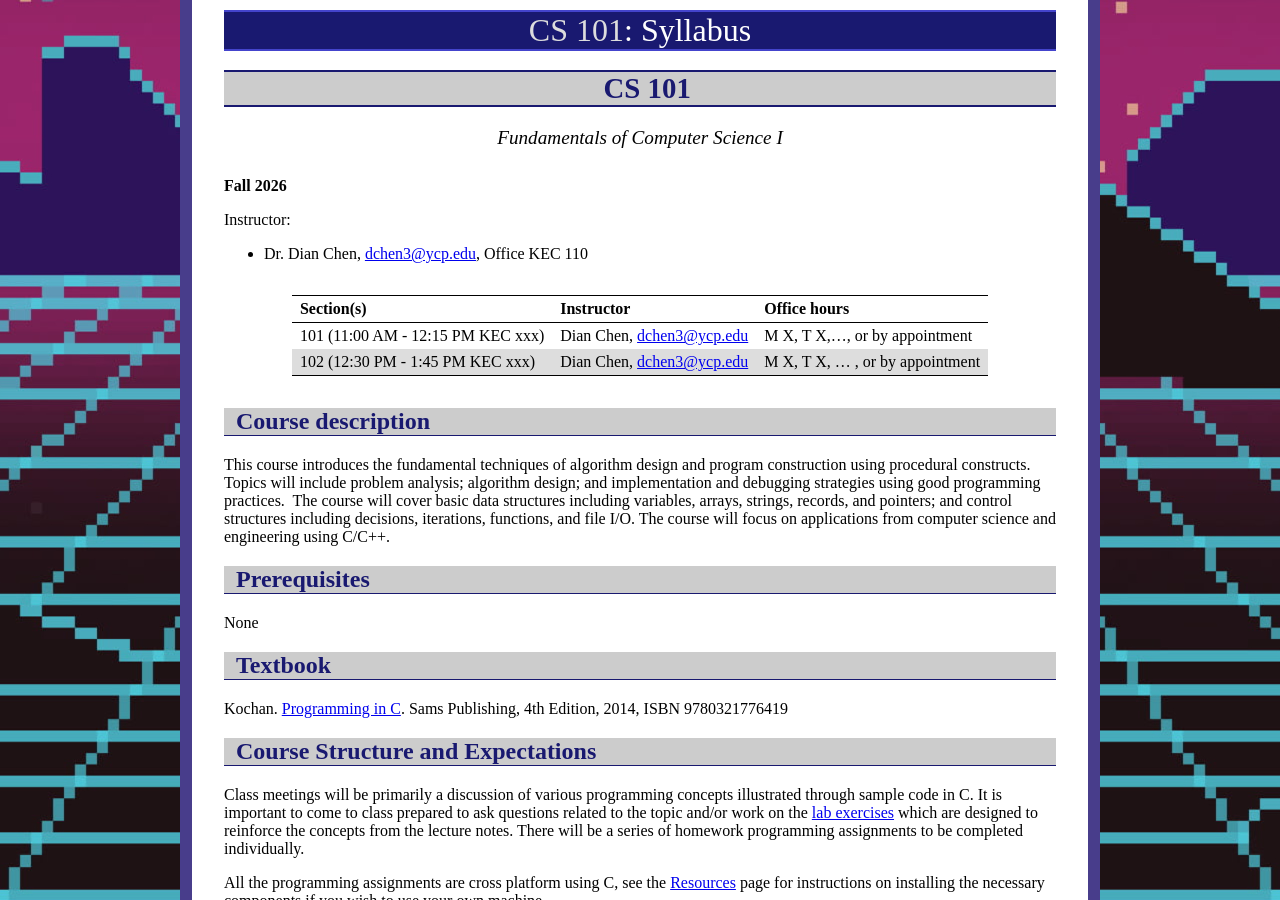
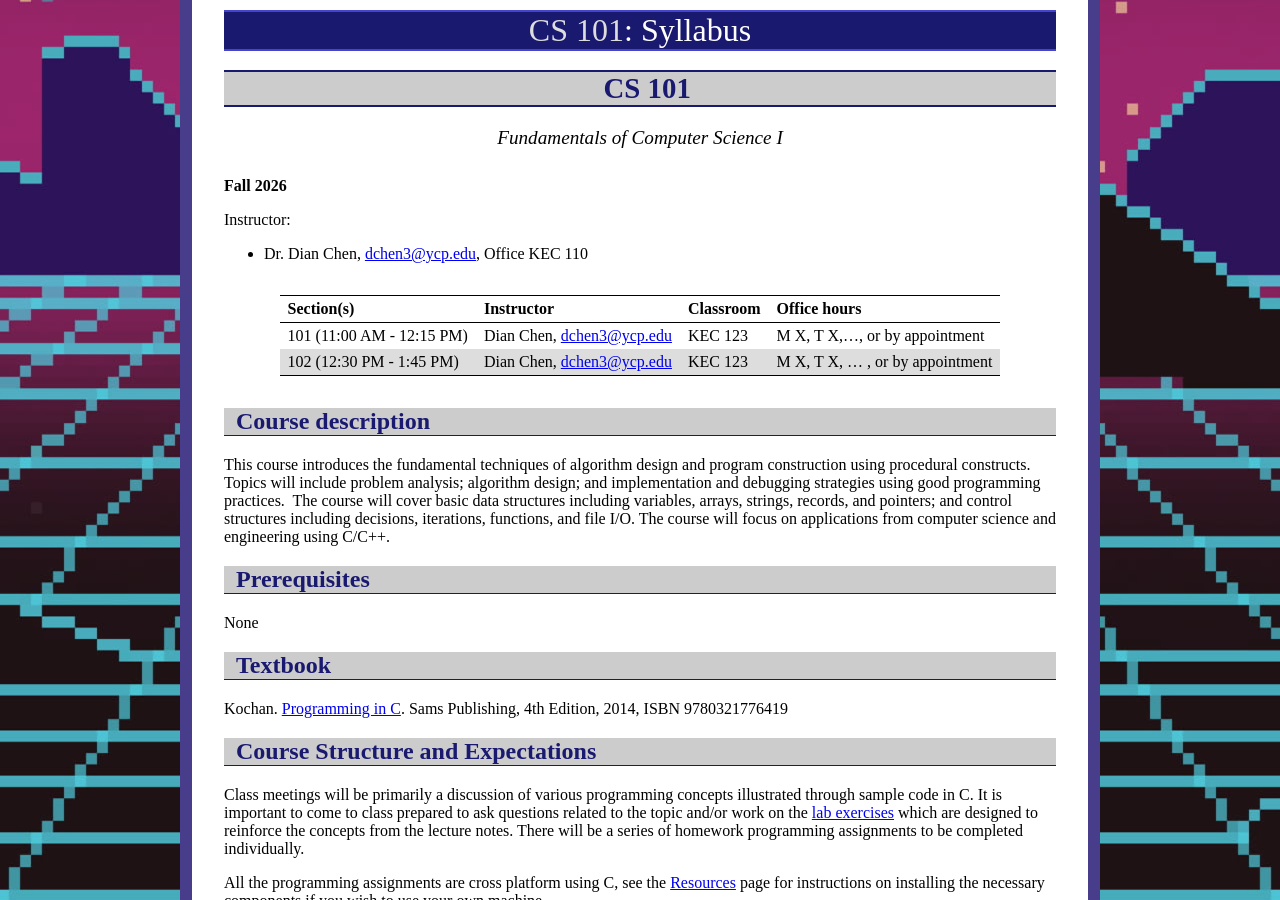
Before and after one commit to ycpcs/cs101-fall2026, a Jekyll site: the page built from syllabus.md, in a window 1280 px wide and 900 px high. Built offline with Jekyll 4.4.1, drawn with Linux system fonts in a browser that asks for light colours.

Commit message:
Update syllabus.md

```diff
--- a/syllabus.md
+++ b/syllabus.md
@@ -12,10 +12,10 @@ title: Syllabus
 Instructor:
 - Dr. Dian Chen, <dchen3@ycp.edu>, Office KEC 110
 
-> Section(s) | Instructor | Office hours
-> ---------- | ---------- | ------------
-> 101 (11:00 AM - 12:15 PM KEC xxx) | Dian Chen, <dchen3@ycp.edu> | M X, T X,..., or by appointment
-> 102 (12:30 PM - 1:45 PM KEC xxx) | Dian Chen, <dchen3@ycp.edu> | M X, T X, ... , or by appointment
+> Section(s) | Instructor | Classroom | Office hours
+> ---------- | ---------- | ------------ | ------------
+> 101 (11:00 AM - 12:15 PM) | Dian Chen, <dchen3@ycp.edu> | KEC 123 | M X, T X,..., or by appointment
+> 102 (12:30 PM - 1:45 PM) | Dian Chen, <dchen3@ycp.edu> | KEC 123 | M X, T X, ... , or by appointment
 
 Course description
 ------------------
```
